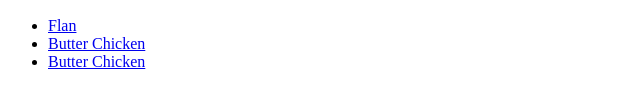
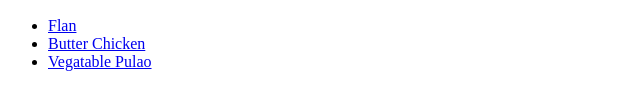
Before and after one commit to jahedprince/odin-recipes, a plain HTML site: page index.html in a window 1280 px wide. Shown: the part 481-590 px from the top of the page, 0-640 px from the left. Drawn offline with Linux system fonts and the light colour scheme.

Commit message:
updated index page

```diff
--- a/index.html
+++ b/index.html
@@ -16,7 +16,7 @@
     <ul>
       <li><a href="recipes/flan.html">Flan</a></li>
       <li><a href="recipes/butterchicken.html">Butter Chicken</a></li>
-      <li><a href="recipes/pulao.html">Butter Chicken</a></li>
+      <li><a href="recipes/pulao.html">Vegatable Pulao</a></li>
     </ul>
   </body>
 </html>
```
